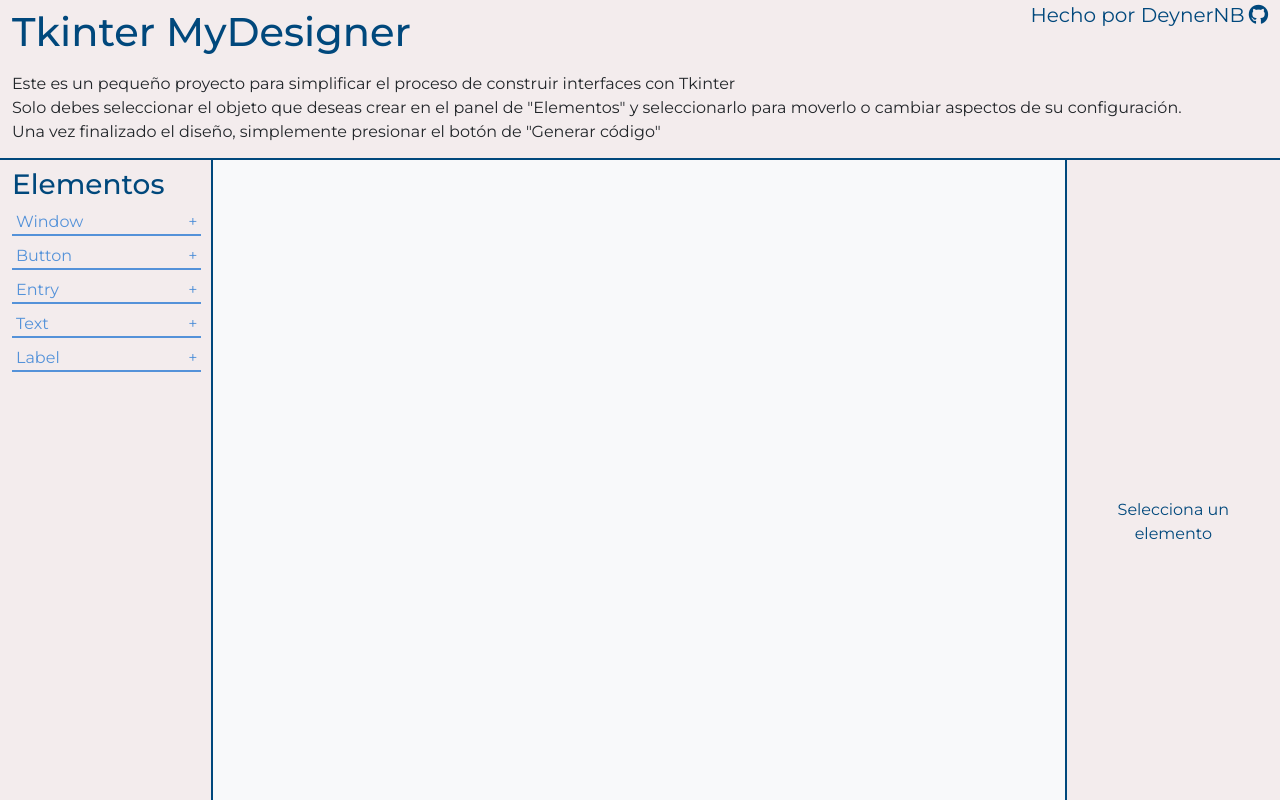
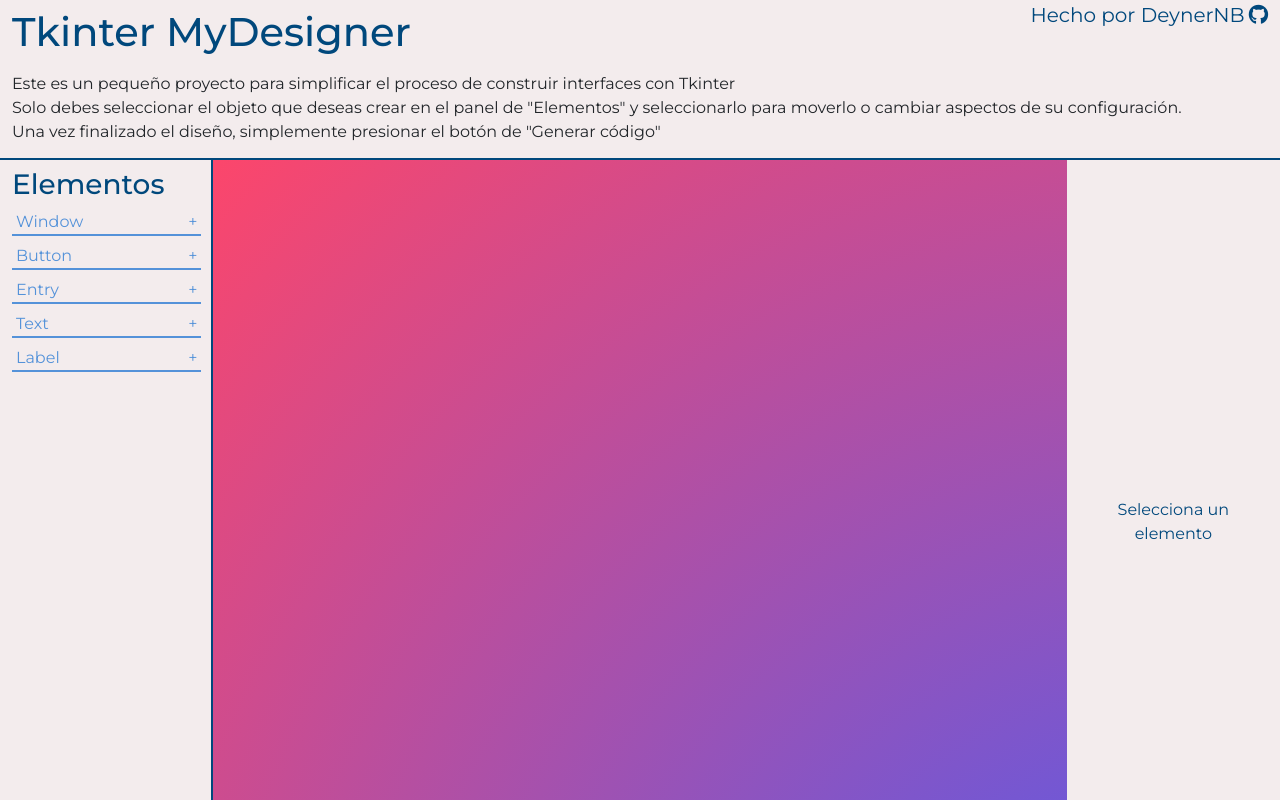
Before and after one commit to DeynerNB/Tkinter-MyDesigner, a React (Create React App) app: page / in a window 1280 px wide. Shown: the top 800 px of the page. Built offline with nearby package versions, Linux system fonts and the light colour scheme.

Commit message:
Dynamic canvas tried #1

```diff
--- a/src/App.js
+++ b/src/App.js
@@ -96,7 +96,7 @@
                 <div className='default-bg col pt-2 panel-tkinter d-flex flex-column justify-content-between' id='element-panel' style={{ minWidth: "170px" }}>
                     <ElementPanel onAddElement={addElement} />
                 </div>
-                <div className='bg-light col-8 panel-tkinter' id='canvas-panel'>
+                <div className='bg-dark col-8 panel-tkinter p-0' id='canvas-panel'>
                     <Canvas elements={elements} setSelectElementKey={selectElement} onElementMoveConfig={updateConfig} selectedElementKey={selectedElementKey} />
                 </div>
                 <div className='default-bg col pt-2 panel-tkinter ' style={{ minWidth: "170px" }}>
--- /dev/null
+++ b/src/components/canvasPanel/Canvas.css
@@ -0,0 +1,7 @@
+.draggable-canvas {
+    width: 2000px;
+    height: 2000px;
+
+    background: rgb(63,94,251);
+    background: radial-gradient(circle, rgba(63,94,251,1) 0%, rgba(252,70,107,1) 100%);
+}
--- a/src/components/canvasPanel/Canvas.js
+++ b/src/components/canvasPanel/Canvas.js
@@ -1,11 +1,53 @@
-import React from 'react';
+import React, { useState } from 'react';
 import DraggableElement from './DraggableElement';
+import "./Canvas.css"
 
 function Canvas({ elements, setSelectElementKey, onElementMoveConfig, selectedElementKey }) {
 
+    const [ mouseRelativePosition, setMouseRelativePosition ] = useState({ x: 0, y: 0 });
+
+    const [position, setPosition] = useState({ x: 0, y: 0 });
+    const [dragging, setDragging] = useState(false);
+    const [rel, setRel] = useState({ x: 0, y: 0 });
+
+    const element_panel = document.getElementById("element-panel")
+    const header_panel = document.getElementById("header-container")
+
+    const onMouseDown = (e) => {
+        // Solo inicializa el arrastre si hace clic en el div correcto
+        if (e.target.className.includes('draggable-canvas')) {
+            setDragging(true);
+            // Calcula la posición relativa del ratón dentro del div
+            const rect = e.target.getBoundingClientRect();
+            setRel({
+                x: e.clientX - rect.left,
+                y: e.clientY - rect.top
+            });
+            e.preventDefault();
+        }
+    };
+
+    const onMouseMove = (e) => {
+        if (dragging) {
+            const posX = e.clientX - element_panel.offsetWidth - rel.x;
+            const posY = e.clientY - rel.y;
+
+            setPosition({
+                x: posX,
+                y: posY
+            });
+            e.preventDefault();
+        }
+    };
+
+    const onMouseUp = (e) => {
+        setDragging(false);
+        e.preventDefault();
+    };
+
     const generateElements = () => {
         return Object.entries(elements).map(([key, value], index) => (
-            <div key={key} onClick={(e) => { e.stopPropagation(); setSelectElementKey( key ); }}>
+            <div key={key} onClick={(e) => { setSelectElementKey( key ); }}>
                 <DraggableElement
                     element={value}
                     isSelected={key === selectedElementKey}
@@ -14,9 +56,25 @@
         ))
     }
 
+    // return (
+    //     <div className="position-relative w-100 h-100" onClick={ () => setSelectElementKey( null ) }>
+    //         { generateElements() }
+    //     </div>
+    // );
     return (
-        <div className="position-relative w-100 h-100" onClick={ () => setSelectElementKey( null ) }>
-            { generateElements() }
+        <div className="position-relative w-100 h-100 overflow-hidden"
+            onMouseMove={onMouseMove}
+            onMouseUp={onMouseUp}
+            onMouseLeave={onMouseUp}
+        >
+            <div className='draggable-canvas position-absolute'
+                style={{ left: position.x, top: position.y }}
+                onMouseDown={onMouseDown}
+            >
+                <div className="position-relative w-100 h-100" >
+                    { generateElements() }
+                </div>
+            </div>
         </div>
     );
 }
--- a/src/components/canvasPanel/DraggableElement.js
+++ b/src/components/canvasPanel/DraggableElement.js
@@ -24,34 +24,8 @@
 
     // Calculate the position of the element
     const calculateElementPosition = (e) => {
-        const margin_element = 20 + 5;
-
-        const elem_width = (element.config.width) ? element.config.width.value : e.target.offsetWidth;
-        const elem_height = (element.config.height) ? element.config.height.value : e.target.offsetHeight;
-
-        // Calculate the element corners positions
-        const leftUp_corner_pos  = e.clientX - element_panel.offsetWidth - offset.x;
-        const leftDown_corner_pos = leftUp_corner_pos + elem_height
-        const rightUp_corner_pos = leftUp_corner_pos + elem_width + margin_element
-
-        let positionX = 0;
-        let positionY = e.clientY - header_panel.offsetHeight - offset.y + window.scrollY;
-
-        // Element has left the bounds on the left
-        if (leftUp_corner_pos <= 0) {
-            positionX = 0;
-        }
-        // Element has left the bounds on the right
-        else if (rightUp_corner_pos >= canvas_panel.offsetWidth) {
-            positionX = canvas_panel.offsetWidth - elem_width - margin_element
-        }
-        // Element is within bounds
-        else {
-            positionX = leftUp_corner_pos
-        }
-
-        // Element has left the upper-bound
-        positionY = ( positionY <= 0 ) ? 0 : positionY
+        const positionX = e.clientX - element_panel.offsetWidth - offset.x;
+        const positionY = e.clientY - offset.y;
 
         return { positionX, positionY }
     }
```
